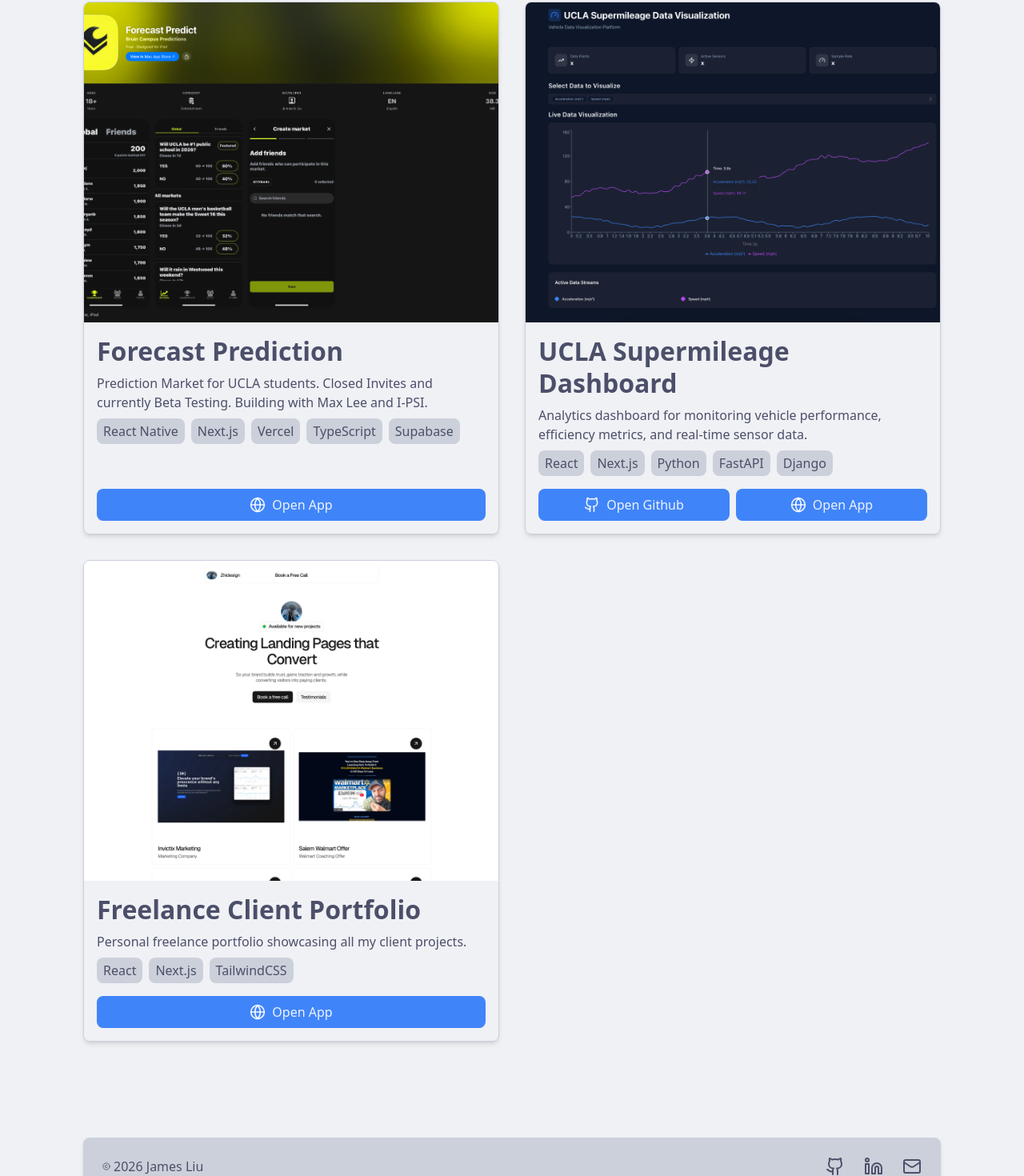
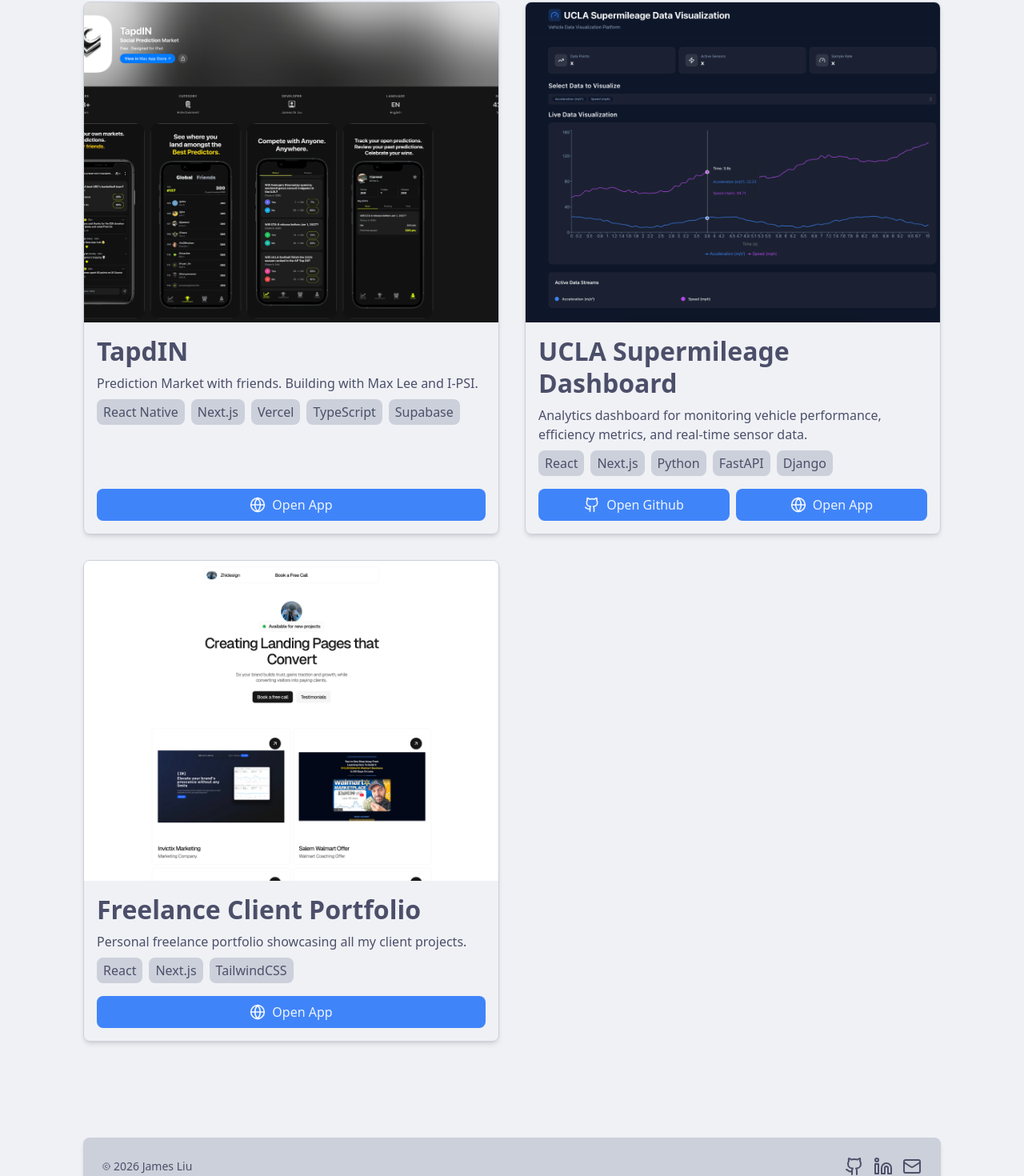
Before and after one commit to jjamesliu/James-Portfolio-V3, a Next.js app: page /projects in a window 1280 px wide. Shown: the part 892-2362 px from the top of the page at 80% size. Built offline with nearby package versions, Linux system fonts and the light colour scheme.

Commit message:
tapdin changes

```diff
--- a/src/app/components/About.tsx
+++ b/src/app/components/About.tsx
@@ -7,8 +7,7 @@ const About = () => {
                 <p className='leading-8 text-[1.25rem]'>
                     I&apos;m a software engineer specialized in building web and mobile applications
                     that solve real problems, with a strong focus on usability, performance, and
-                    clean architecture. I&apos;m currently a 3rd year @ UCLA and I&apos;m currently building Forecast,
-                    a prediction market for UCLA students.
+                    clean architecture. I&apos;m currently a 3rd year @ UCLA.
                 </p>
                 <div className='flex flex-row gap-3'>
                     <a href="https://github.com/jjamesliu" target="_blank"
--- a/src/app/components/FeaturedProjects.tsx
+++ b/src/app/components/FeaturedProjects.tsx
@@ -9,13 +9,13 @@ const Projects = () => {
     const featuredProjects = projectsData.featured;
     return (
         <div className='space-y-8'>
-            <div className='flex justify-between items-center'>
+            <div className='flex justify-between items-center gap-2'>
                 <div className='flex gap-2 items-center'>
                     <Star size={30} className='text-soft-modern-blue'/>
-                    <h1>Featured Projects</h1>
+                    <h1 className='text-[15px] md:text-xl'>Featured Projects</h1>
                 </div>
                 <div className='flex items-center gap-1 group'>
-                    <Link href="/projects" className='underline decoration-dotted text-blue-accent group-hover:text-soft-modern-blue duration-300 ease-in-out'>View all</Link>
+                    <Link href="/projects" className='underline decoration-dotted text-blue-accent group-hover:text-soft-modern-blue duration-300 ease-in-out text-[14px] md:text-lg'>View all</Link>
                     <ArrowRight size={18} className='text-blue-accent group-hover:text-soft-modern-blue duration-300 ease-in-out'/>
                 </div>
             </div>
--- a/src/app/components/Footer.tsx
+++ b/src/app/components/Footer.tsx
@@ -4,17 +4,17 @@ import { Github, Linkedin, Mail, Copyright } from "lucide-react";
 
 const Footer = () => {
     return (
-        <div className='rounded-lg bg-surface flex items-center justify-between p-6 shadow-md'>
+        <div className='rounded-lg bg-surface flex items-center justify-between p-6 shadow-md gap-2'>
             <div>
-                <div className='flex items-center gap-1 w-fit'>
+                <div className='flex items-center gap-2 md:gap-1 w-fit'>
                     <Copyright size={10} />
-                    <p>2026 James Liu</p>
+                    <p className='text-sm md:text-md'>2026 James Liu</p>
                 </div>
 
             </div>
-            <div className='flex gap-6'>
+            <div className='flex gap-3'>
                 <a href="https://github.com/jjamesliu" target="_blank"
-                className='hover:text-blue-accent duration-300 ease-in-out'><Github/></a>
+                className='hover:text-blue-accent duration-300 ease-in-out '><Github/></a>
                 <a href="https://www.linkedin.com/in/jameszhiliu/" target="_blank"
                 className="hover:text-blue-accent duration-300 ease-in-out"><Linkedin/></a>
                 <a href="mailto:liujameszhi@gmail.com"
--- a/src/app/data/projects.json
+++ b/src/app/data/projects.json
@@ -36,12 +36,12 @@
     ],
     "other": [
         {
-            "id": "forecast-prediction",
-            "title": "Forecast Prediction ",
-            "description": "Prediction Market for UCLA students. Closed Invites and currently Beta Testing. Building with Max Lee and I-PSI.",
-            "longDescription": "Prediction Market for UCLA students. Closed Invites and currently Beta Testing. Building with Max and I-PSI.",
+            "id": "tapdin",
+            "title": "TapdIN ",
+            "description": "Prediction Market with friends. Building with Max Lee and I-PSI.",
+            "longDescription": "Prediction Market with friends. Building with Max and I-PSI.",
             "github": "",
-            "demo": "https://apps.apple.com/us/app/forecast-predict/id6757208704",
+            "demo": "https://apps.apple.com/us/app/tapdin/id6757208704",
             "tags": [
                 "React Native",
                 "Next.js",
@@ -49,7 +49,7 @@
                 "TypeScript",
                 "Supabase"
             ],
-            "image": "/projects/forecastpredict.png"
+            "image": "/projects/tapdin.png"
         },
         {
             "id": "ucla-supermileage-dashboard",
```
Also changed, not shown: public/projects/forecastpredict.png (deleted), public/projects/tapdin.png (added).
